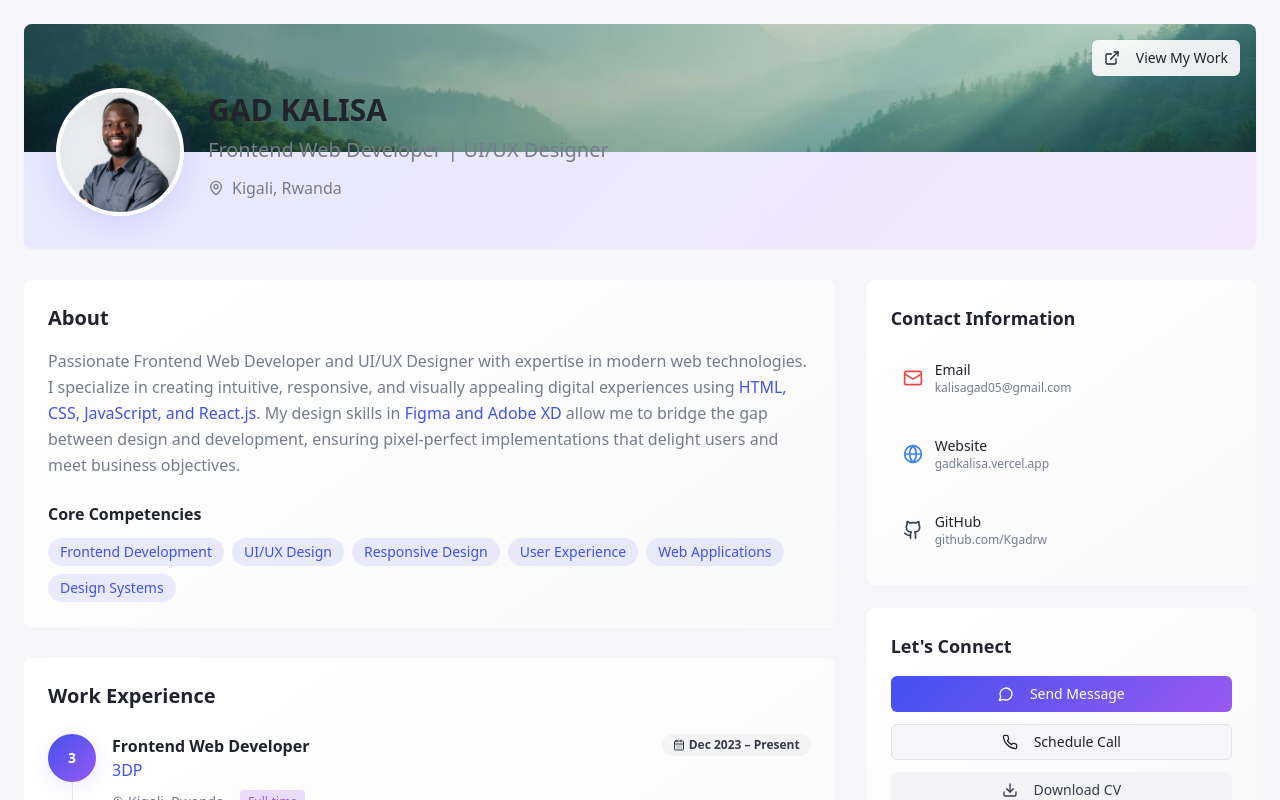
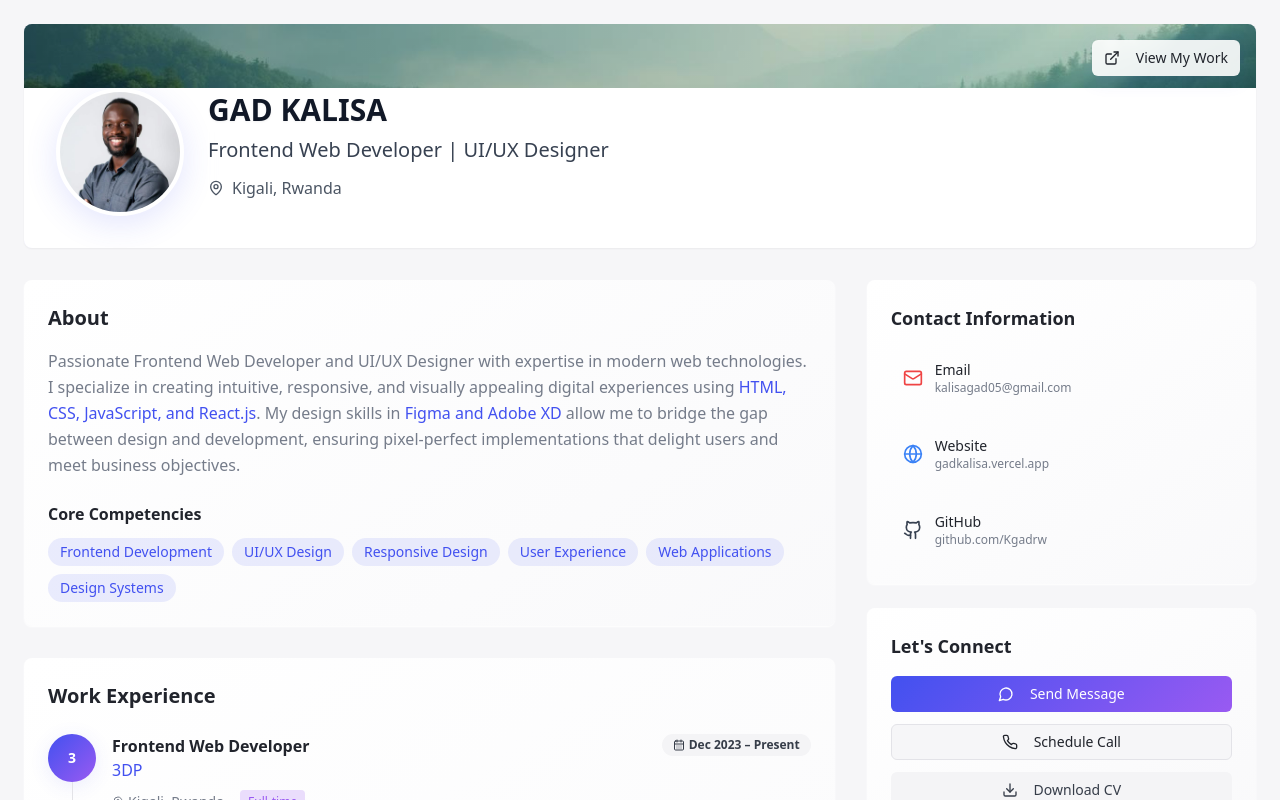
Before and after one commit to Kgadrw/social-coder-showcase, a React (Vite) app: page / in a window 1280 px wide. Shown: the top 800 px of the page. Built offline with nearby package versions, Linux system fonts and the light colour scheme.

Commit message:
Improve text visibility
Ensure names and job descriptions are clearly visible on the profile page.

```diff
--- a/src/components/ProfileHeader.tsx
+++ b/src/components/ProfileHeader.tsx
@@ -23,7 +23,7 @@ export function ProfileHeader() {
           </Button>
         </div>
       </div>
-      <div className="px-8 pb-8 relative">
+      <div className="px-8 pb-8 relative bg-white">
         <div className="flex flex-col sm:flex-row items-start sm:items-end gap-6 -mt-16 relative z-10">
           <div className="w-32 h-32 rounded-full overflow-hidden border-4 border-white shadow-profile bg-white">
             <img
@@ -33,14 +33,14 @@ export function ProfileHeader() {
             />
           </div>
 
-          <div className="flex-1 sm:pb-4">
-            <h1 className="text-3xl font-bold text-foreground mb-2">GAD KALISA</h1>
-            <p className="text-xl text-muted-foreground mb-3">
+          <div className="flex-1 sm:pb-4 bg-white/95 backdrop-blur-sm rounded-lg p-4 sm:p-0 sm:bg-transparent shadow-card sm:shadow-none">
+            <h1 className="text-3xl font-bold text-gray-900 mb-2 drop-shadow-sm">GAD KALISA</h1>
+            <p className="text-xl text-gray-700 mb-3 font-medium">
               Frontend Web Developer | UI/UX Designer
             </p>
-            <div className="flex items-center gap-2 text-muted-foreground">
+            <div className="flex items-center gap-2 text-gray-600">
               <MapPin className="w-4 h-4" />
-              <span>Kigali, Rwanda</span>
+              <span className="font-medium">Kigali, Rwanda</span>
             </div>
           </div>
         </div>
```
